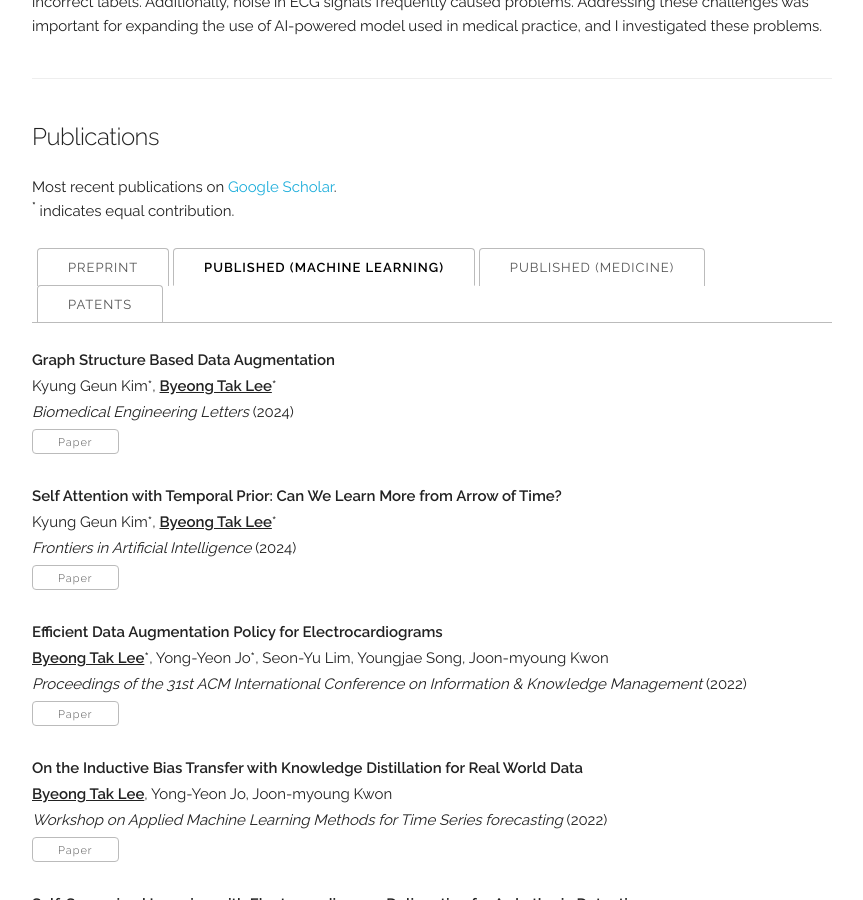
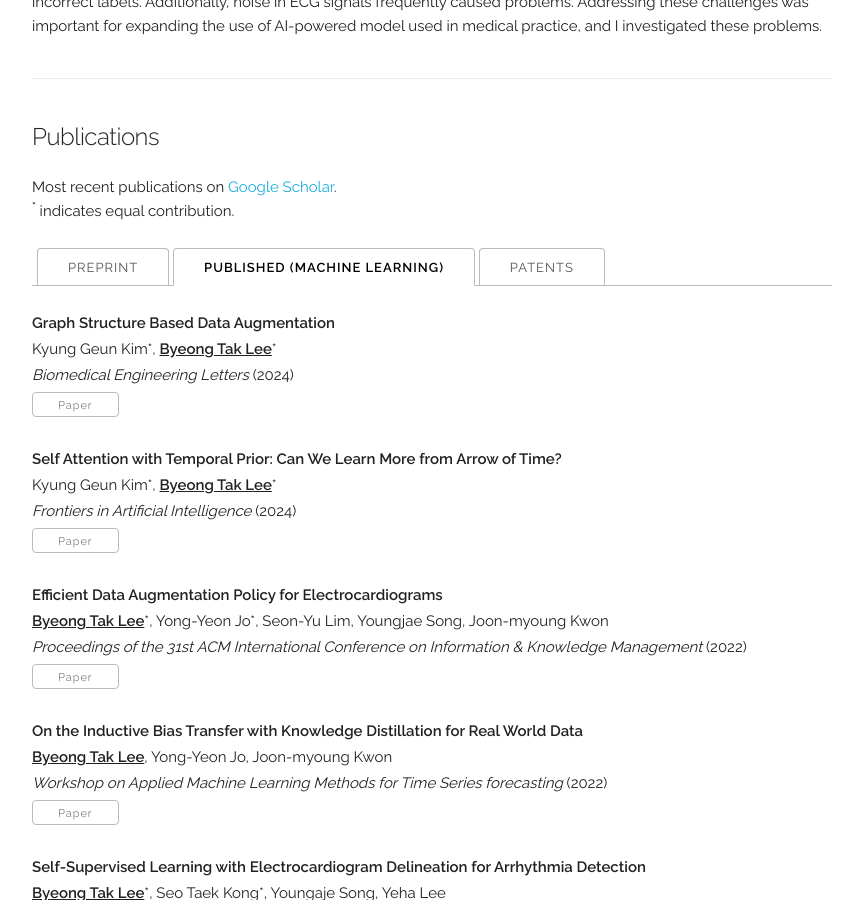
Before and after one commit to byeongtak/byeongtak.github.io, a Jekyll site: the page built from index.html, in a window 1280 px wide and 900 px high, scrolled down 1652 px. Shown: the whole window, without its empty margins (208-1071 px from the left). Built offline with Jekyll 4.4.1, drawn with Linux system fonts in a browser that asks for light colours.

Commit message:
Update index.html

```diff
--- a/index.html
+++ b/index.html
@@ -88,8 +88,8 @@ layout: default
 
   <ul class="tab-nav">
     <li><div class="button" data-ref="#papers-preprint">Preprint</div></li>
-    <li><div class="button active" data-ref="#papers-reviewed-ml">Published (Machine Learning)</div></li>
-    <li><div class="button" data-ref="#papers-reviewed-medicine">Published (Medicine)</div></li>
+    <li><div class="button active" data-ref="#papers-reviewed">Published (Machine Learning)</div></li>
+<!--     <li><div class="button" data-ref="#papers-reviewed-medicine">Published (Medicine)</div></li> -->
     <li><div class="button" data-ref="#patents">Patents</div></li>
   </ul>
 
@@ -119,9 +119,9 @@ layout: default
     </div>
 
     <!-- Tab: Peer Reviewed -->
-    <div class="tab-pane active" id="papers-reviewed-ml">
-<!--       {% assign reviewed_papers = site.data.publications.papers | where_exp: "item", "item.year != 'preprint'" %} -->
-      {% assign reviewed_papers = site.data.publications.papers | where_exp: "item", "item.year != 'preprint' and item.category == 'ML'" %}
+    <div class="tab-pane active" id="papers-reviewed">
+      {% assign reviewed_papers = site.data.publications.papers | where_exp: "item", "item.year != 'preprint'" %}
+<!--       {% assign reviewed_papers = site.data.publications.papers | where_exp: "item", "item.year != 'preprint' and item.category == 'ML'" %} -->
       {% for paper in reviewed_papers %}
         <div class="paper">
           <div class="row">
@@ -143,30 +143,7 @@ layout: default
       {% endfor %}
     </div>
 
-    <!-- Tab: Peer Reviewed -->
-    <div class="tab-pane" id="papers-reviewed-medicine">
-<!--       {% assign reviewed_papers = site.data.publications.papers | where_exp: "item", "item.year != 'preprint'" %} -->
-      {% assign reviewed_papers = site.data.publications.papers | where_exp: "item", "item.year != 'preprint' and item.category == 'medicine'" %}
-      {% for paper in reviewed_papers %}
-        <div class="paper">
-          <div class="row">
-            <div class="twelve columns">
-              <p class="title"><b>{{ paper.title }}</b></p>
-              <p>{{ paper.authors }}</p>
-              <p><i>{{ paper.venue }}</i> ({{ paper.year }})</p>
-              <div class="paper-buttons">
-                {% if paper.paper_pdf %}
-                  <a class="button" href="{{ paper.paper_pdf }}" target="_blank">Paper</a>
-                {% endif %}
-                {% if paper.code %}
-                  <a class="button" href="{{ paper.code }}" target="_blank">Code</a>
-                {% endif %}
-              </div>
-            </div>
-          </div>
-        </div>
-      {% endfor %}
-    </div>
+
 
     <!-- Tab: Patents -->
     <div class="tab-pane" id="patents">
```
